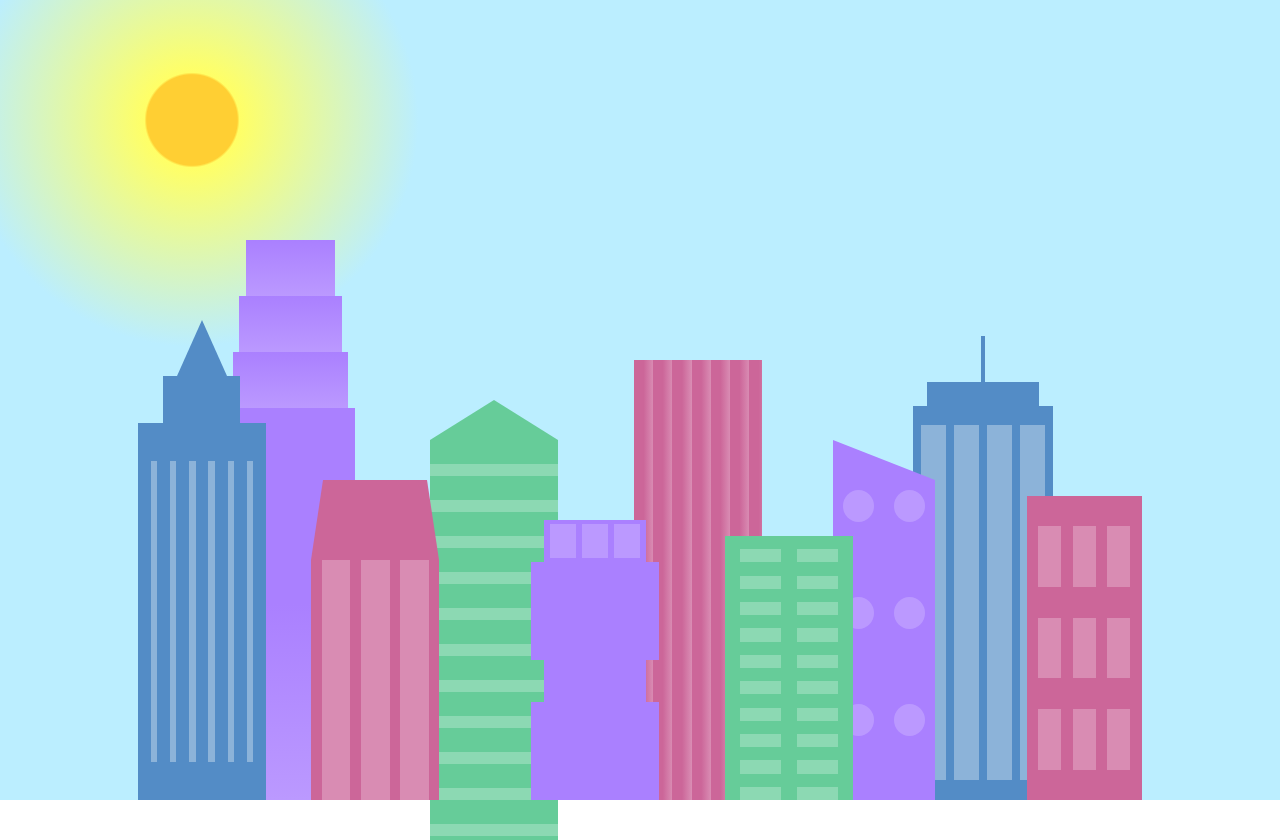
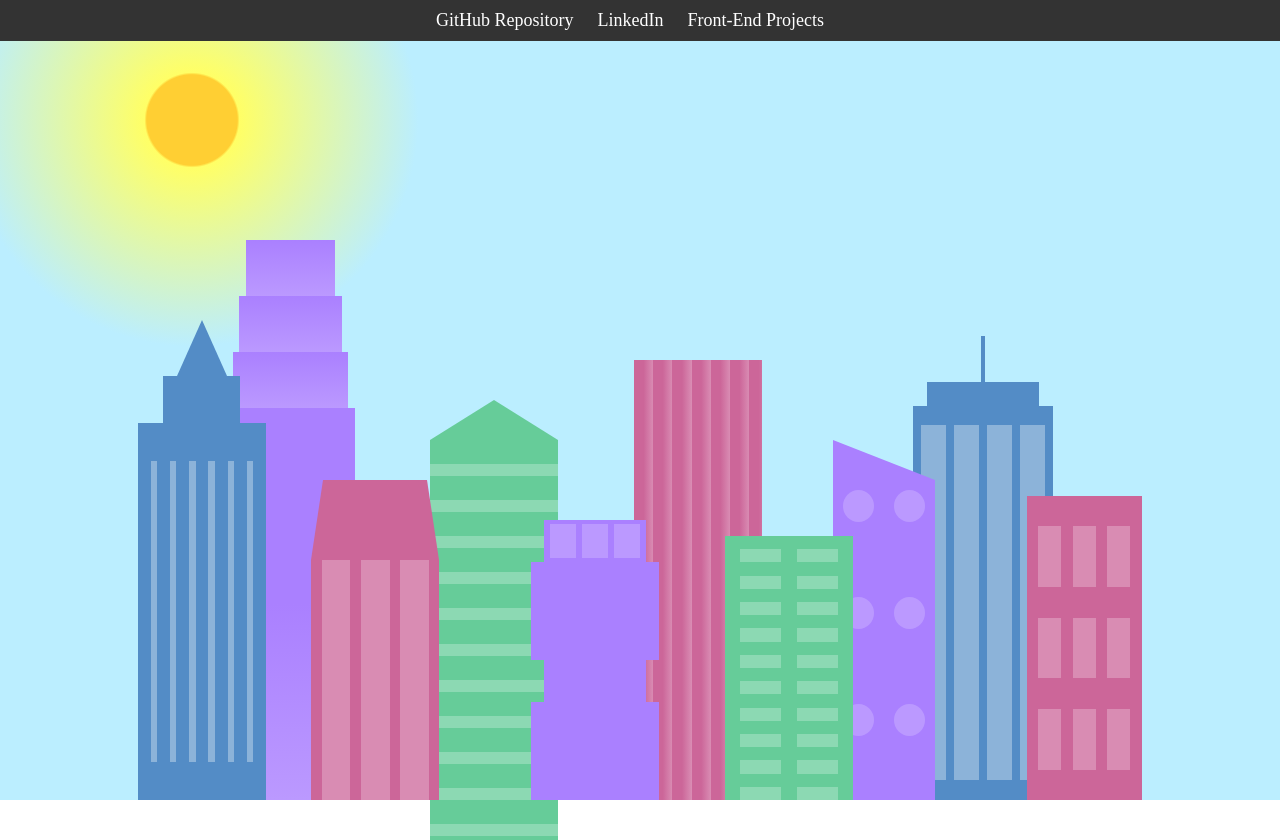
Before and after one commit to Sainawj/html-CSS-skyline, a plain HTML site: page index.html in a window 1280 px wide. Drawn offline with Linux system fonts and the light colour scheme.

Commit message:
Update styles.css

```diff
--- a/styles.css
+++ b/styles.css
@@ -314,3 +314,33 @@ body {
       );
   }
 }
+.top-menu {
+  position: fixed;
+  top: 0;
+  width: 100%;
+  background-color: #333;
+  padding: 10px;
+  z-index: 1000;
+}
+
+.top-menu ul {
+  list-style-type: none;
+  margin: 0;
+  padding: 0;
+  text-align: center;
+}
+
+.top-menu ul li {
+  display: inline;
+  margin-right: 20px;
+}
+
+.top-menu ul li a {
+  color: white;
+  text-decoration: none;
+  font-size: 18px;
+}
+
+.top-menu ul li a:hover {
+  text-decoration: underline;
+}
```
